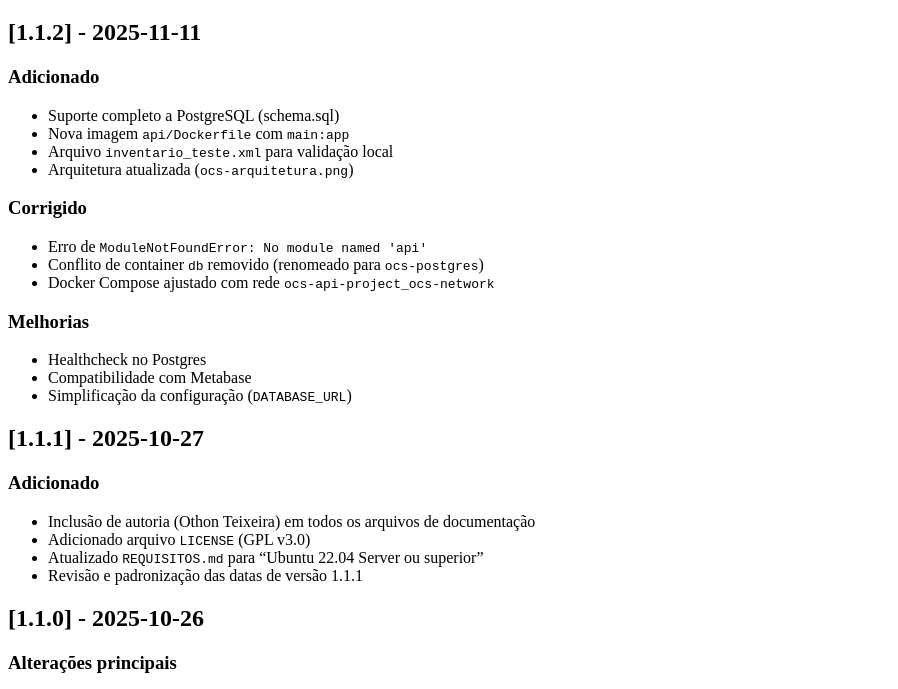
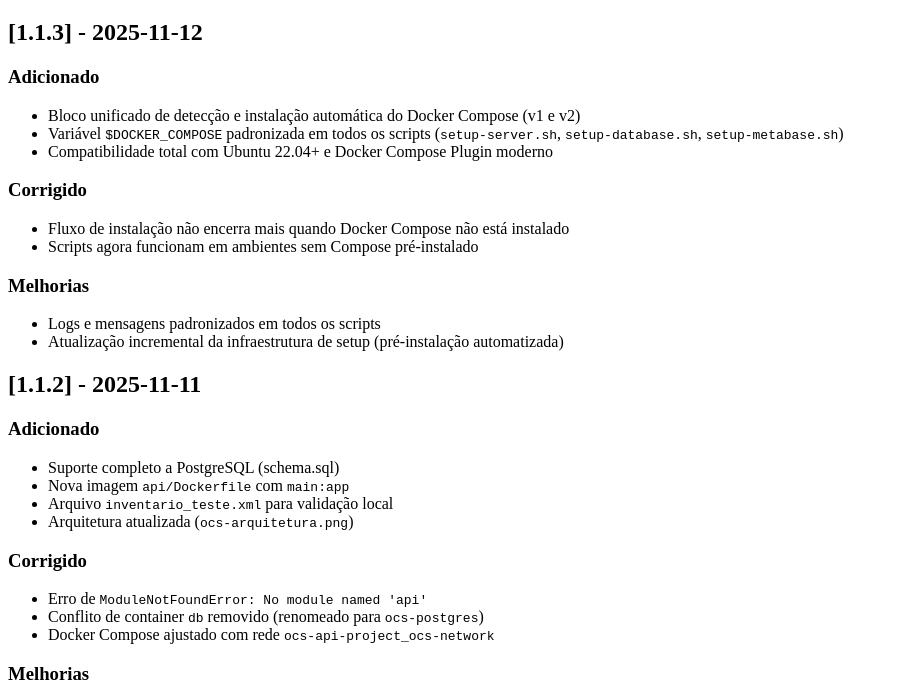
Before and after one commit to otluiz/ocs-api-project-new, a plain HTML site: page CHANGELOG.html in a window 1280 px wide. Shown: the part 62-751 px from the top of the page, without its empty margins (0-898 px from the left). Drawn offline with Linux system fonts and the light colour scheme.

Commit message:
Versão 1.1.3 - Detecção e instalação automática do Docker Compose

```diff
--- a/CHANGELOG.html
+++ b/CHANGELOG.html
@@ -13,6 +13,30 @@
 <body>
 
 <h1>📜 Changelog</h1>
+
+<h2>[1.1.3] - 2025-11-12</h2>
+
+<h3>Adicionado</h3>
+
+<ul>
+<li>Bloco unificado de detecção e instalação automática do Docker Compose (v1 e v2)</li>
+<li>Variável <code>$DOCKER_COMPOSE</code> padronizada em todos os scripts (<code>setup-server.sh</code>, <code>setup-database.sh</code>, <code>setup-metabase.sh</code>)</li>
+<li>Compatibilidade total com Ubuntu 22.04+ e Docker Compose Plugin moderno</li>
+</ul>
+
+<h3>Corrigido</h3>
+
+<ul>
+<li>Fluxo de instalação não encerra mais quando Docker Compose não está instalado</li>
+<li>Scripts agora funcionam em ambientes sem Compose pré-instalado</li>
+</ul>
+
+<h3>Melhorias</h3>
+
+<ul>
+<li>Logs e mensagens padronizados em todos os scripts</li>
+<li>Atualização incremental da infraestrutura de setup (pré-instalação automatizada)</li>
+</ul>
 
 <h2>[1.1.2] - 2025-11-11</h2>
 
```
Also changed, not shown: README.html (+19 -4 lines), CHANGELOG.md, README.md, 3 other files.
